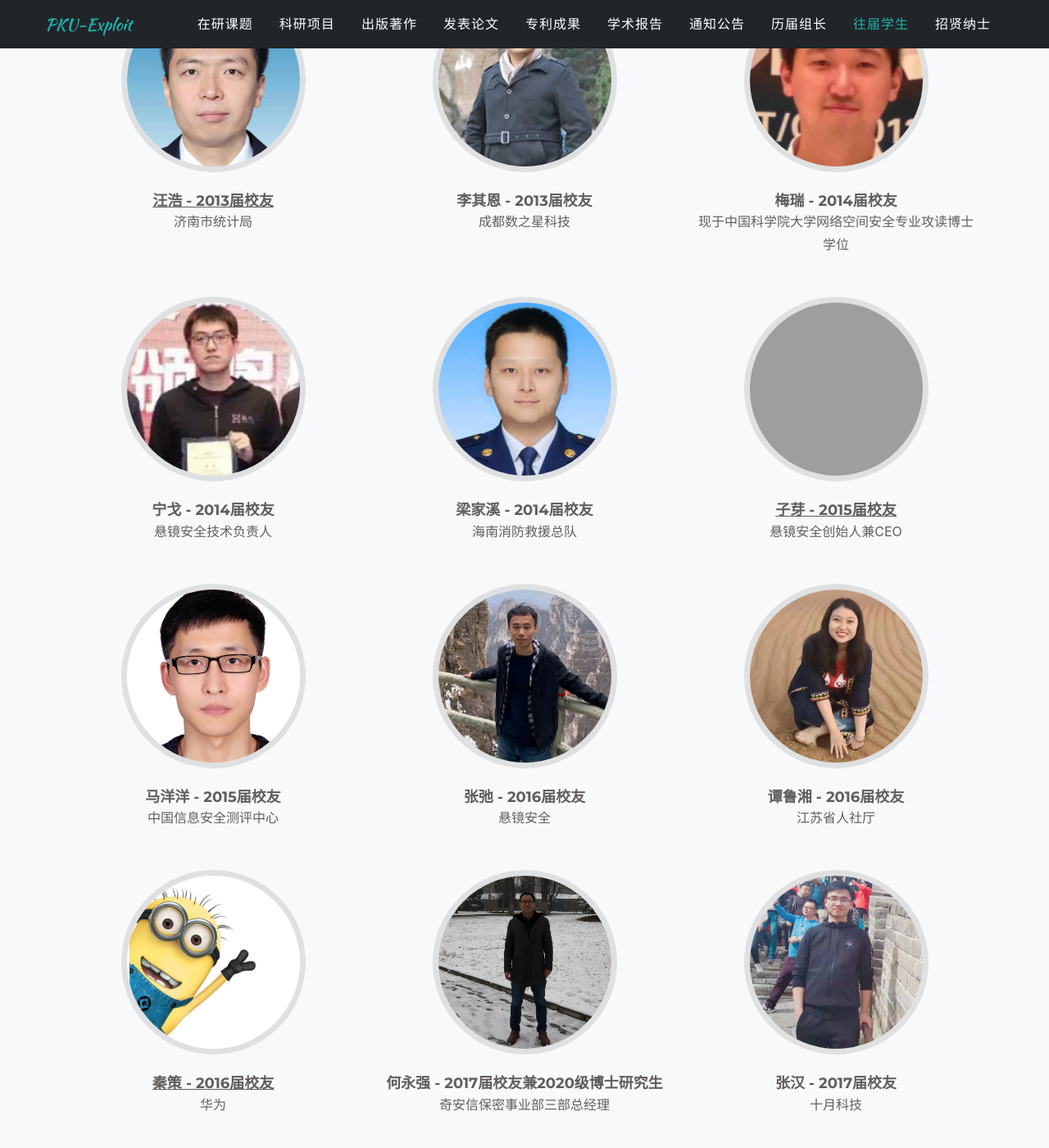
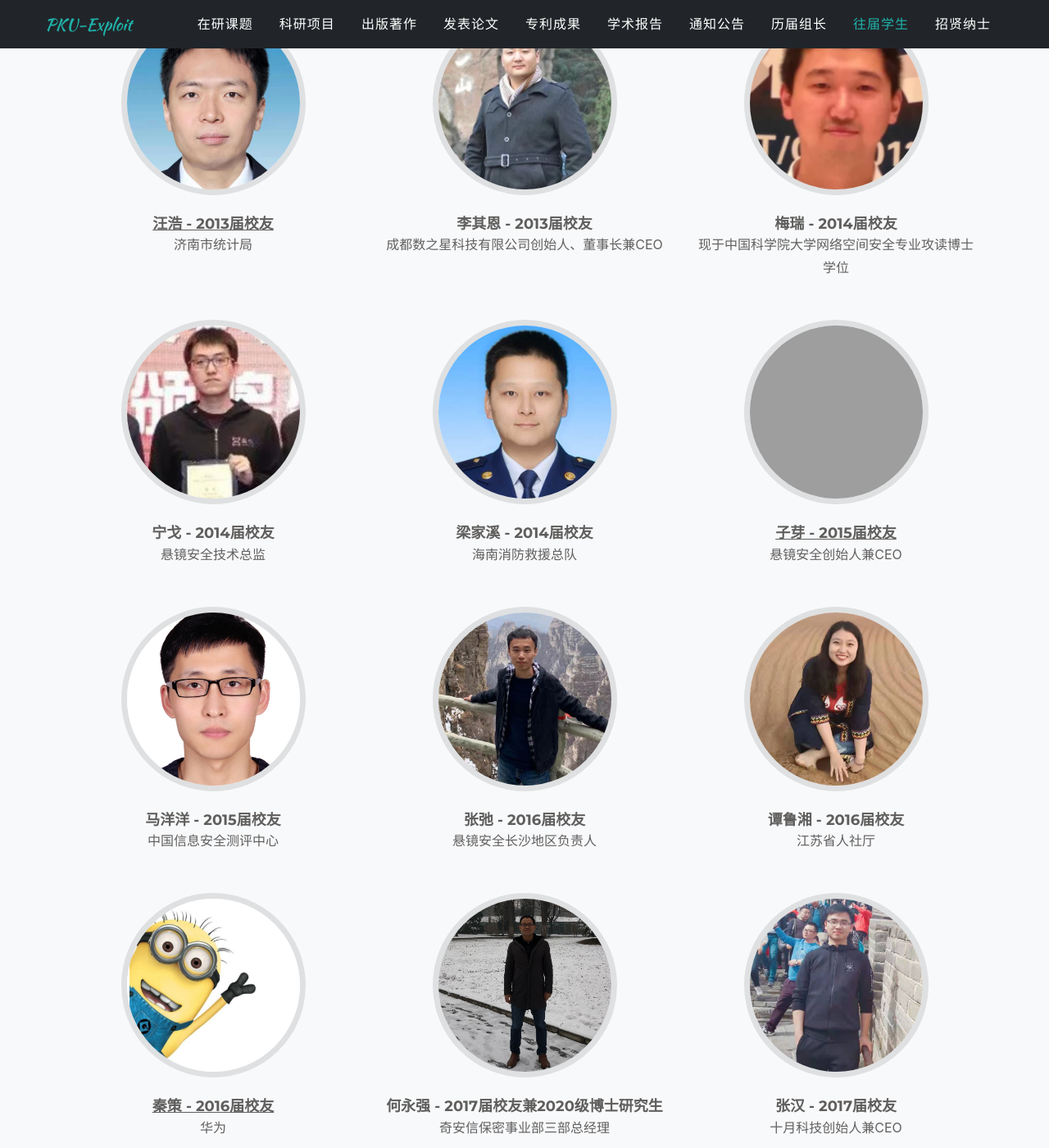
Before and after one commit to xxycfhb/xxycfhb.github.io, a Jekyll site: the page built from pages/graduates.html, in a window 1280 px wide and 1400 px high, scrolled down 1821 px. Shown: the whole window at 82% size. Built offline with Jekyll 4.4.1, drawn with Linux system fonts in a browser that asks for light colours; some web fonts are replaced; some of the changed text lies outside the part shown; grey boxes are pictures that could not be loaded.

Commit message:
Update sitetext.yml

```diff
--- a/_data/sitetext.yml
+++ b/_data/sitetext.yml
@@ -45,13 +45,13 @@ timeline:
         alt:
 
       - title: "张汉 - 2015级"
-        post: "十月科技"
+        post: "十月科技创始人兼CEO"
         desc: "信息安全和即时通讯领域创业中。"
         image: ../assets/img/timeline/zh.jpg
         alt:
 
       - title: "张弛 - 2013级"
-        post: "悬镜安全"
+        post: "悬镜安全长沙地区负责人"
         desc: "2016-2020 360核心安全，2020-至今 悬镜安全。"
         image: ../assets/img/timeline/zc.jpg
         alt:
@@ -70,7 +70,7 @@ timeline:
         alt:
 
       - title: "周虎生 - 2008级"
-        post: "Vmware软件工程师"
+        post: "美国德克萨斯大学计算机方向博士，Vmware软件工程师"
         desc: "于美国德克萨斯大学达拉斯分校并取得博士学位，在实时操作系统，高性能计算，软件工程和软件安全领域顶级会议发表论文十余篇，并获得RTAS 2018最佳论文。曾在IBM Thomas J. Watson研究中心实习, 毕业后在VMware担任软件工程师，现工作方向为GPU虚拟化，分布式异构内存管理。"
         image: ../assets/img/timeline/zhs.jpg
         alt:
@@ -129,7 +129,7 @@ graduate:
         alt:
 
       - title: "周虎生 - 2011届校友"
-        post: "Vmware软件工程师"
+        post: "美国德克萨斯大学计算机方向博士，Vmware软件工程师"
         desc: "于美国德克萨斯大学达拉斯分校并取得博士学位，在实时操作系统，高性能计算，软件工程和软件安全领域顶级会议发表论文十余篇，并获得RTAS 2018最佳论文。曾在IBM Thomas J. Watson研究中心实习, 毕业后在VMware担任软件工程师，现工作方向为GPU虚拟化，分布式异构内存管理。"
         image: ../assets/img/timeline/zhs.jpg
         alt:
@@ -178,7 +178,7 @@ graduate:
         blog: "https://blog.csdn.net/jidawanghao"
 
       - title: "李其恩 - 2013届校友"
-        post: "成都数之星科技"
+        post: "成都数之星科技有限公司创始人、董事长兼CEO"
         desc:
         image: ../assets/img/timeline/liqien.png
         alt:
@@ -191,7 +191,7 @@ graduate:
         alt:
 
       - title: "宁戈 - 2014届校友"
-        post: "悬镜安全技术负责人"
+        post: "悬镜安全技术总监"
         desc: "目前在长期从事漏洞方面的研究工作，目前悬镜安全负责技术与研发工作。"
         image: ../assets/img/timeline/ng.png
         alt:
@@ -216,7 +216,7 @@ graduate:
         alt:
 
       - title: "张弛 - 2016届校友"
-        post: "悬镜安全"
+        post: "悬镜安全长沙地区负责人"
         desc: "2016-2020 360核心安全，2020-至今 悬镜安全。"
         image: ../assets/img/timeline/zc.jpg
         alt:
@@ -241,7 +241,7 @@ graduate:
         alt:
 
       - title: "张汉 - 2017届校友"
-        post: "十月科技"
+        post: "十月科技创始人兼CEO"
         desc: "信息安全和即时通讯领域创业中。"
         image: ../assets/img/timeline/zh.jpg
         alt:
```
